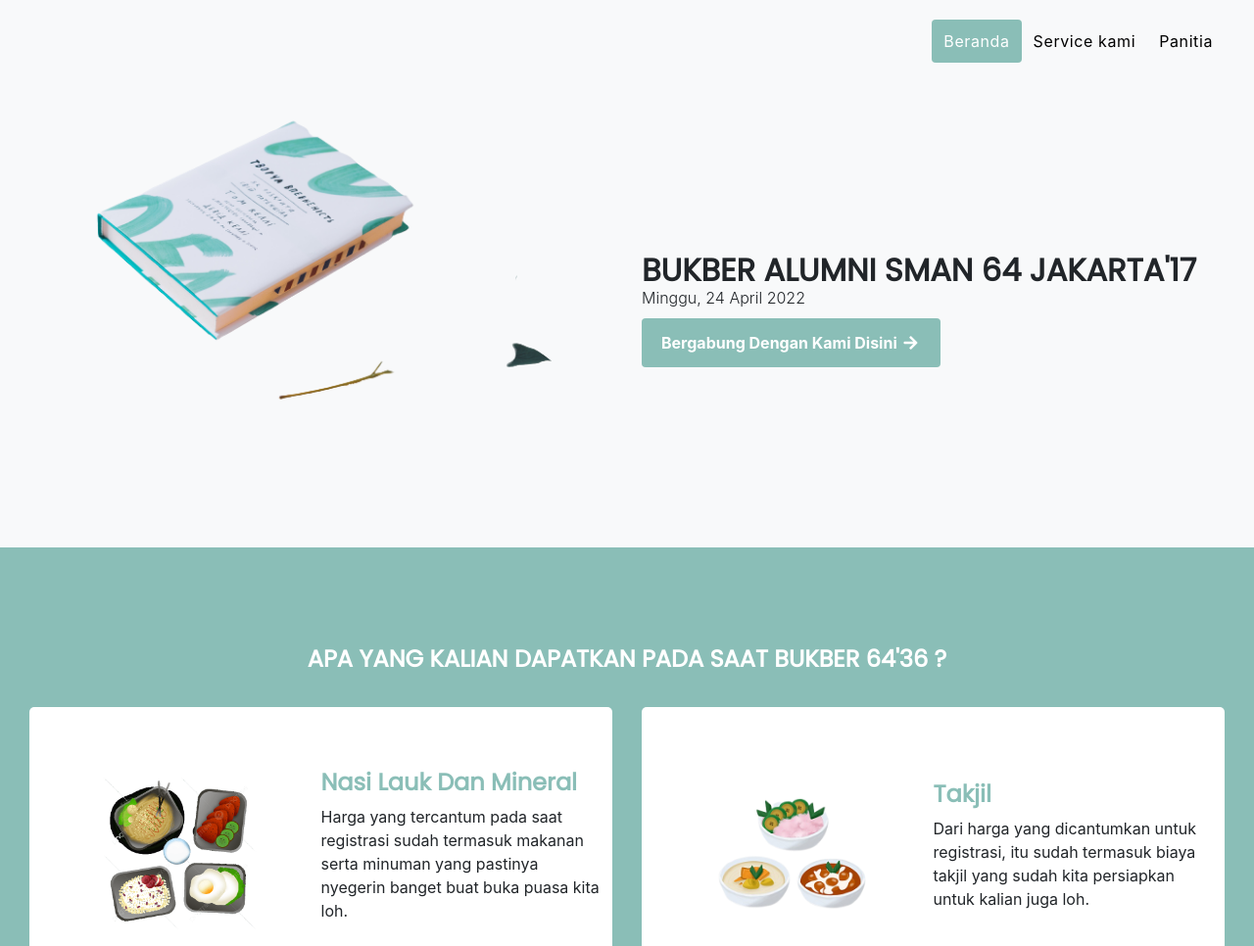
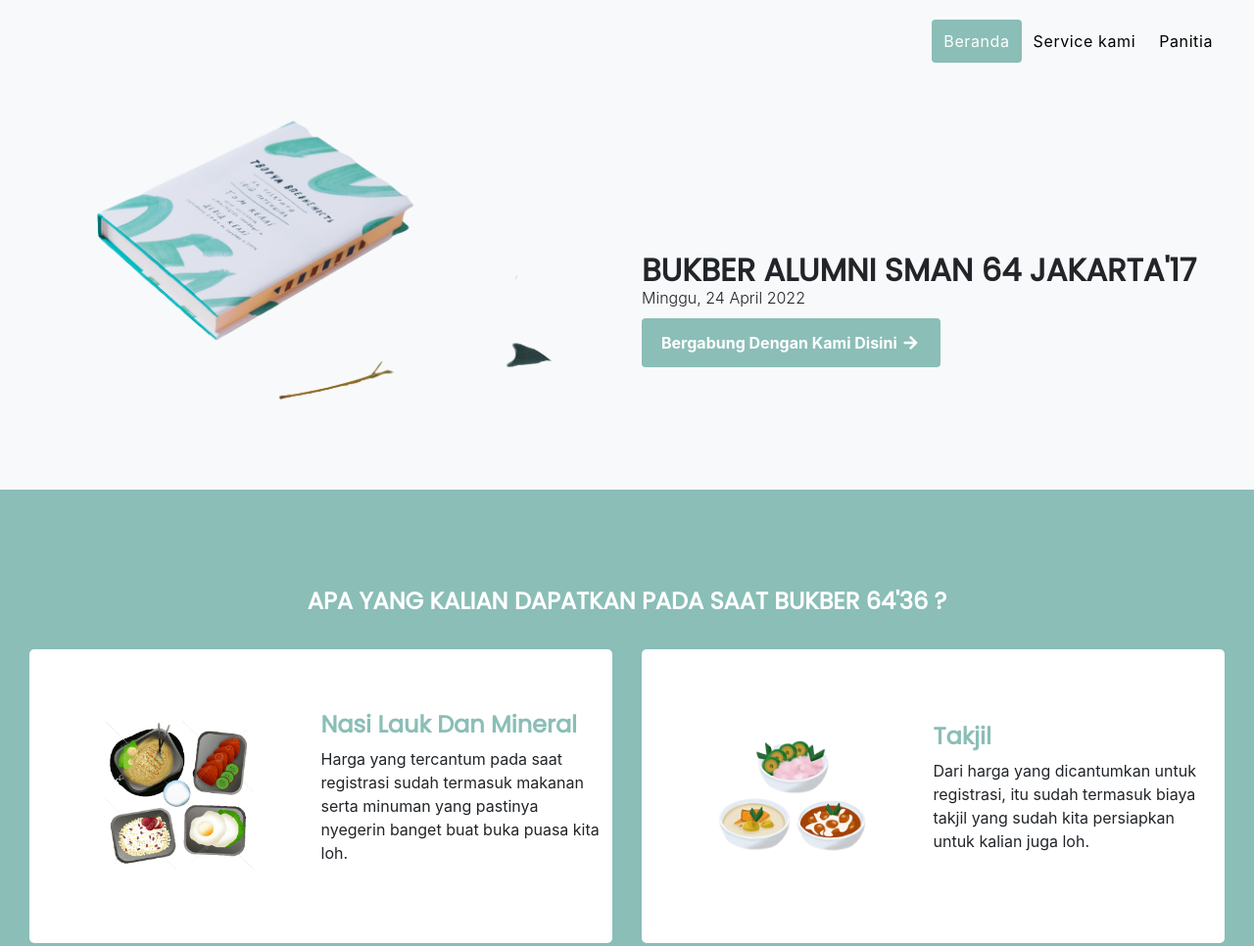
Before and after one commit to sukalaper/Bukber-Landing-Page, a plain HTML site: page index.html in a window 1280 px wide. Shown: the top 966 px of the page at 98% size. Drawn offline with nearby package versions, Linux system fonts and the light colour scheme.

Commit message:
some fixed too.~

```diff
--- a/assets/css/style.css
+++ b/assets/css/style.css
@@ -130,7 +130,7 @@ html {
 .header {
   position: relative;
   width: 100%;
-  height: 400%;
+  height: 500px;
   overflow: hidden;
 }
 .header .header-content {
```
